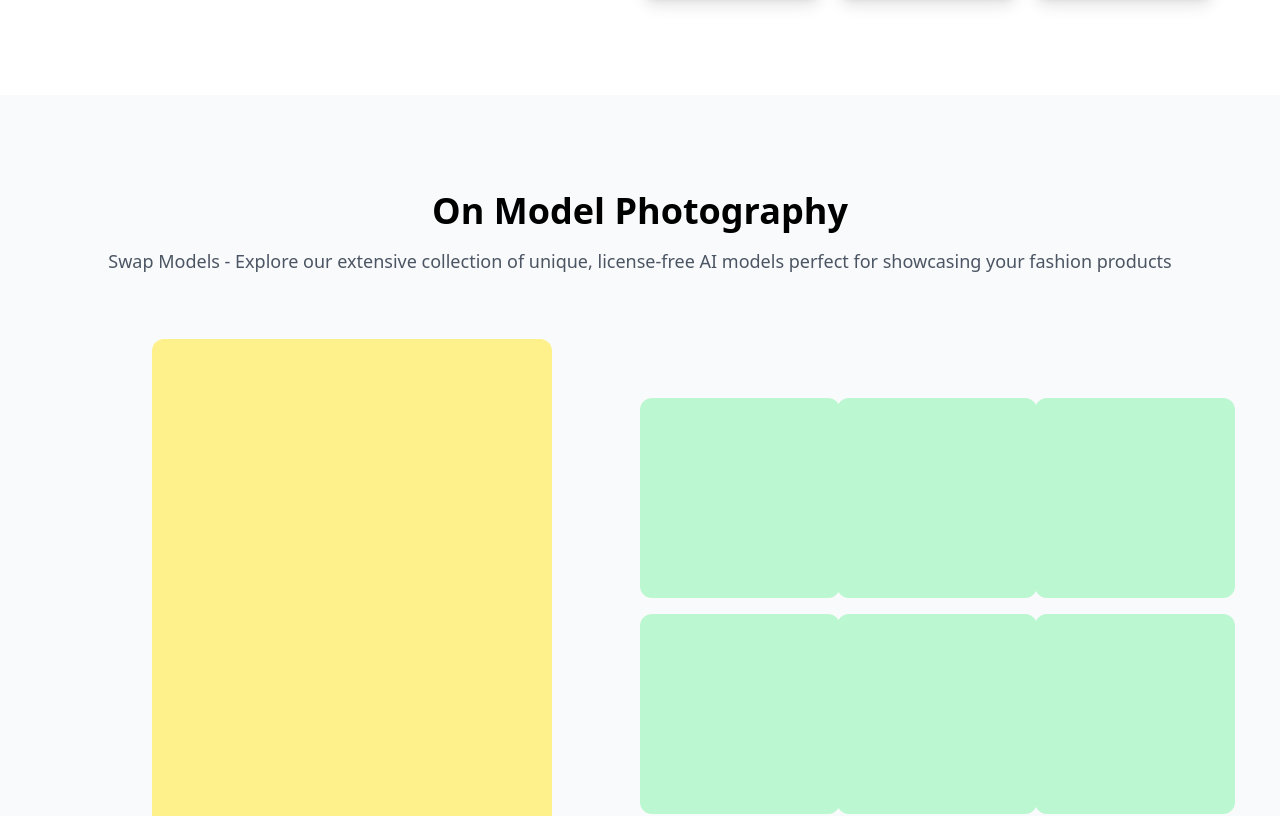
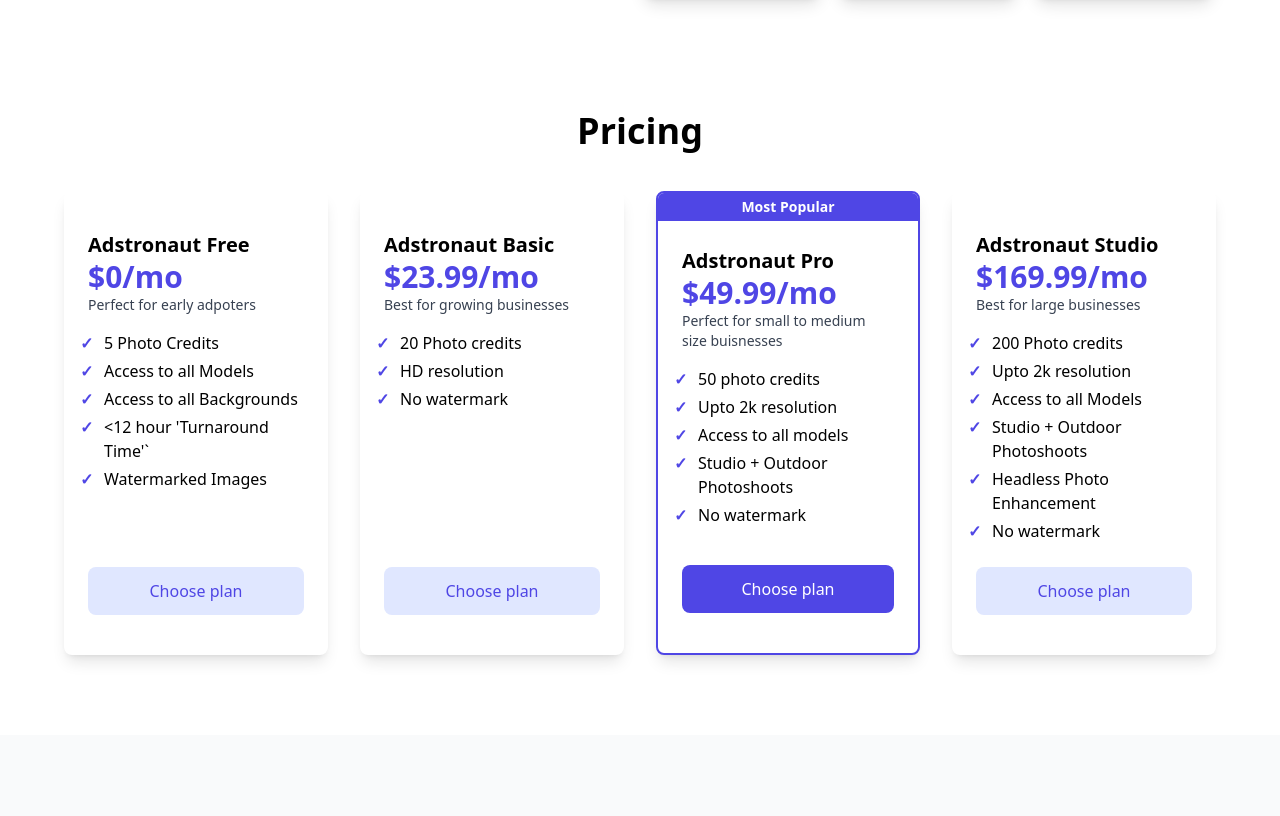
Before and after one commit to tanishq3105/AdStronaut-FE, a React (Vite) app: page / in a window 1280 px wide. Shown: the part 3753-4569 px from the top of the page. Built offline with nearby package versions, Linux system fonts and the light colour scheme.

Commit message:
added pricing and login features

```diff
--- a/package.json
+++ b/package.json
@@ -12,7 +12,8 @@
   "dependencies": {
     "lucide-react": "^0.471.1",
     "react": "^18.3.1",
-    "react-dom": "^18.3.1"
+    "react-dom": "^18.3.1",
+    "react-router-dom": "^7.1.5"
   },
   "devDependencies": {
     "@eslint/js": "^9.17.0",
--- a/src/App.tsx
+++ b/src/App.tsx
@@ -2,6 +2,7 @@
 import './App.css'
 import { BrowserRouter, Route, Routes } from 'react-router-dom'
 import { Landing } from './pages/Landing'
+import Login from './components/Login'
 
 function App() {
 
@@ -9,6 +10,7 @@ function App() {
     <BrowserRouter>
       <Routes>
         <Route path='/' element={<Landing/>}/>
+        <Route path='/login' element = {<Login/>}/>
       </Routes>
     </BrowserRouter>
   )
--- /dev/null
+++ b/src/components/Card.tsx
@@ -0,0 +1,59 @@
+import React from "react";
+import Ticklist from "./Ticklist/Ticklist";
+import { Button } from "./Button/Button";
+import { SubHeading } from "./heading/Subheading";
+
+interface CardDetails {
+  modelName: string;
+  isMostPopular?: boolean;
+  price: string;
+  description: string;
+  properties: string[];
+}
+
+const Card: React.FC<CardDetails> = ({
+  modelName,
+  isMostPopular,
+  price,
+  description,
+  properties,
+}) => {
+  return (
+    <div
+      className={`justify-between w-auto h-auto rounded-lg flex flex-col bg-white p-6 py-10 shadow-lg ${
+        isMostPopular ? "border-2 border-indigo-600 relative" : ""
+      }
+      justify-between w-auto h-auto rounded-lg flex flex-col bg-white p-6 py-10 shadow-lg transform transition-transform duration-200 ease-in-out hover:scale-110`}
+    >
+      {isMostPopular && (
+        <SubHeading style = "w-full absolute flex items-center justify-center top-0 left-0 bg-indigo-600 text-white text-sm font-bold px-3 py-1 rounded-t-md" label = "Most Popular"/>
+        // <div className="w-full absolute flex items-center justify-center top-0 left-0 bg-indigo-600 text-white text-sm font-bold px-3 py-1 rounded-t-md">
+        //   Most Popular
+        // </div>
+      )}
+      <div className="flex flex-col">
+        <span className="text-xl font-bold">{modelName}</span>
+        <span className="text-3xl text-indigo-600 font-bold">{price}</span>
+        <span className="text-sm text-gray-700 pb-4">{description}</span>
+        <ul className="list-none space-y-1 pl-4 pb-6">
+          {properties.map((property, index) => (
+            <Ticklist key={index}>{property}</Ticklist>
+          ))}
+        </ul>
+      </div>
+      <div>
+        <Button
+          label="Choose plan"
+          color={`hover:bg-indigo-600 hover:text-white  ${
+            isMostPopular
+              ? "bg-indigo-600 text-white"
+              : "bg-indigo-100 text-indigo-600"
+          }`}
+          dimensions = "w-full py-1.5 px-4 sm:py-3 rounded-lg"
+        />
+      </div>
+    </div>
+  );
+};
+
+export default Card;
--- /dev/null
+++ b/src/components/Form.tsx
@@ -0,0 +1,43 @@
+import React from "react";
+import FormLabels from "./Formlabels.tsx";
+
+interface FormProps {
+  formType: "signin" | "signup";
+}
+
+const Form: React.FC<FormProps> = ({ formType }) => {
+  return (
+    <form className="space-y-2">
+      {formType === "signup" && <FormLabels label="Name" id="name" required />}
+
+      <FormLabels label="Email" id="email" type="email" required />
+      <FormLabels label="Password" id="password" type="password" required />
+
+      {formType === "signup" && (
+        <FormLabels
+          label="Confirm Password"
+          id="confirmPassword"
+          type="password"
+          required
+        />
+      )}
+      {formType === "signin" && (
+        <a
+          href=""
+          className="flex text-xs text-gray-500 justify-end hover:text-indigo-600 transition-colors duration-300"
+        >
+          Forgot password?
+        </a>
+      )}
+
+      <button
+        type="submit"
+        className="w-full bg-indigo-600 text-white py-1.5 px-4 sm:py-3 rounded-lg text-xs sm:text-sm font-semibold hover:bg-blue-700 transition"
+      >
+        {formType === "signin" ? "Sign In" : "Sign Up"}
+      </button>
+    </form>
+  );
+};
+
+export default Form;
--- /dev/null
+++ b/src/components/Formlabels.tsx
@@ -0,0 +1,35 @@
+import React from "react";
+
+interface FormLabelsProps {
+  label: string;
+  id: string;
+  type?: string;
+  required?: boolean;
+}
+
+const FormLabels: React.FC<FormLabelsProps> = ({
+  label,
+  id,
+  type = "text",
+  required = false,
+}) => {
+  return (
+    <div>
+      <label
+        htmlFor={id}
+        className="block text-xs font-medium text-gray-700 sm:text-sm"
+      >
+        {label}
+      </label>
+      <input
+        type={type}
+        id={id}
+        name={id}
+        className="mt-0.5 block w-full px-2 py-1 sm:py-2 text-xs sm:text-sm border border-gray-300 rounded-md outline-none focus:border-2 focus:border-indigo-600"
+        required={required}
+      />
+    </div>
+  );
+};
+
+export default FormLabels;
--- /dev/null
+++ b/src/components/Login.tsx
@@ -0,0 +1,81 @@
+import { useState } from "react";
+import googleLogo from "/src/assets/google.svg";
+import Form from "./Form";
+import { Heading } from "./heading/Heading";
+
+const Login = () => {
+  const [activeButton, setActiveButton] = useState<"signin" | "signup">(
+    "signin"
+  );
+
+  return (
+    <div className="min-h-screen flex items-center justify-center px-6 sm:px-10 py-6 sm:py-10 bg-indigo-50">
+      <div className="w-full max-w-md rounded-lg flex flex-col justify-center p-4 sm:p-8 bg-white shadow-lg">
+        <div className="text-center">
+          <Heading style = "font-bold text-lg sm:text-xl tracking-tight" label = "Welcome to ADstronaut AI"/>
+          <p className="text-xs sm:text-sm font-extralight text-gray-500 pb-2">
+            Sign in to your account or create a new one
+          </p>
+        </div>
+        <div className="flex justify-center items-center gap-2 cursor-pointer border border-gray-300 p-2 rounded-lg transition duration-300 hover:bg-gray-100">
+          <img
+            src={googleLogo || "/placeholder.svg"}
+            alt="Google"
+            className="h-4 w-4 sm:h-5 sm:w-5"
+          />
+          <span className="text-xs sm:text-sm font-medium">
+            Sign in with Google
+          </span>
+        </div>
+        <div className="flex items-center justify-center my-3">
+          <span className="flex-grow h-px bg-gray-300"></span>
+          <div className="mx-2 sm:mx-4 text-gray-500 font-normal text-xs">
+            OR CONTINUE WITH
+          </div>
+          <span className="flex-grow h-px bg-gray-300"></span>
+        </div>
+
+        {/* Sign In / Sign Up Toggle */}
+        <div className="flex bg-gray-200 rounded-xl mb-4 overflow-hidden">
+          <div
+            className={`flex-1 m-1 text-center py-2 sm:py-3 cursor-pointer font-semibold text-xs sm:text-sm transition-all duration-300 rounded-lg
+ ${activeButton === "signin" ? "bg-white text-black" : "text-gray-600"}`}
+            onClick={() => setActiveButton("signin")}
+          >
+            Sign In
+          </div>
+          <div
+            className={`flex-1 m-1 text-center py-2 sm:py-3 cursor-pointer font-semibold text-xs sm:text-sm transition-all duration-300 rounded-lg ${
+              activeButton === "signup"
+                ? "bg-white text-black"
+                : "text-gray-600"
+            }`}
+            onClick={() => setActiveButton("signup")}
+          >
+            Sign Up
+          </div>
+        </div>
+        <Form formType={activeButton} />
+        <div className="text-center text-xs text-gray-500 mt-4">
+          By signing up, you agree to our
+          <a href="/terms" className="text-blue-500">
+            {" "}
+            Terms of Service
+          </a>{" "}
+          and{" "}
+          <a href="/privacy" className="text-blue-500">
+            Privacy Policy
+          </a>
+          .
+        </div>
+        <div className="text-center mt-4">
+          <button className="w-full border border-gray-300 py-2 sm:py-3 font-semibold px-4 sm:px-6 rounded-lg text-xs sm:text-sm hover:bg-gray-100 transition">
+            Back to Home
+          </button>
+        </div>
+      </div>
+    </div>
+  );
+};
+
+export default Login;
--- /dev/null
+++ b/src/components/Pricing.tsx
@@ -0,0 +1,75 @@
+import React from "react";
+import Card from "./Card";
+import { Heading } from "./heading/Heading";
+
+const Pricing: React.FC = () => {
+  const plans = [
+    {
+      modelName: "Adstronaut Free",
+      price: "$0/mo",
+      description: "Perfect for early adpoters",
+      properties: [
+        "5 Photo Credits",
+        "Access to all Models",
+        "Access to all Backgrounds",
+        "<12 hour 'Turnaround Time'`",
+        "Watermarked Images",
+      ],
+    },
+    {
+      modelName: "Adstronaut Basic",
+      price: "$23.99/mo",
+      description: "Best for growing businesses",
+      properties: ["20 Photo credits", "HD resolution", "No watermark"],
+    },
+    {
+      modelName: "Adstronaut Pro",
+      price: "$49.99/mo",
+      isMostPopular: true,
+      description: "Perfect for small to medium size buisnesses",
+      properties: [
+        "50 photo credits",
+        "Upto 2k resolution",
+        "Access to all models",
+        "Studio + Outdoor Photoshoots",
+        "No watermark",
+      ],
+    },
+    {
+      modelName: "Adstronaut Studio",
+      price: "$169.99/mo",
+      description: "Best for large businesses",
+      properties: [
+        "200 Photo credits",
+        "Upto 2k resolution",
+        "Access to all Models",
+        "Studio + Outdoor Photoshoots",
+        "Headless Photo Enhancement",
+        "No watermark",
+      ],
+    },
+  ];
+
+  return (
+    <div>
+      <Heading
+        style="text-center px:4 sm:px-16 text-4xl font-bold text-black pt-4"
+        label="Pricing"
+      />
+      <div className="p-10 sm:px-16 px-8 grid pb-20 grid-cols-1 sm:grid-cols-2 lg:grid-cols-4 gap-8">
+        {plans.map((plan, index) => (
+          <Card
+            key={index}
+            modelName={plan.modelName}
+            price={plan.price}
+            description={plan.description}
+            properties={plan.properties}
+            isMostPopular={plan.isMostPopular}
+          />
+        ))}
+      </div>
+    </div>
+  );
+};
+
+export default Pricing;
--- /dev/null
+++ b/src/components/Ticklist/Ticklist.tsx
@@ -0,0 +1,14 @@
+import React from 'react'
+
+interface TicklistProps{
+   children: React.ReactNode
+}
+const Ticklist:React.FC<TicklistProps> = ({children}) => {
+  return (
+    <li className=" relative before:content-['✓'] before:text-indigo-600 before:font-bold before:absolute before:-left-6">
+      {children}
+    </li>
+  );
+}
+
+export default Ticklist
--- a/src/pages/Landing.tsx
+++ b/src/pages/Landing.tsx
@@ -1,4 +1,5 @@
 import { Appbar } from "../components/Appbar"
+import Pricing from "../components/Pricing"
 import { Demo } from "./Demo"
 import { Home } from "./Home"
 import Howitworks from "./Howitworks"
@@ -9,6 +10,7 @@ export const Landing=()=>{
             <Appbar/>
             <Home/>
             <Howitworks/>
+            <Pricing/>
             <Demo/>
         </div>
     )
```
Also changed, not shown: src/components/Appbar.tsx (+9 -5 lines), src/assets/google.svg (added), 1 other file (tests, documents, lock files or other folders).
